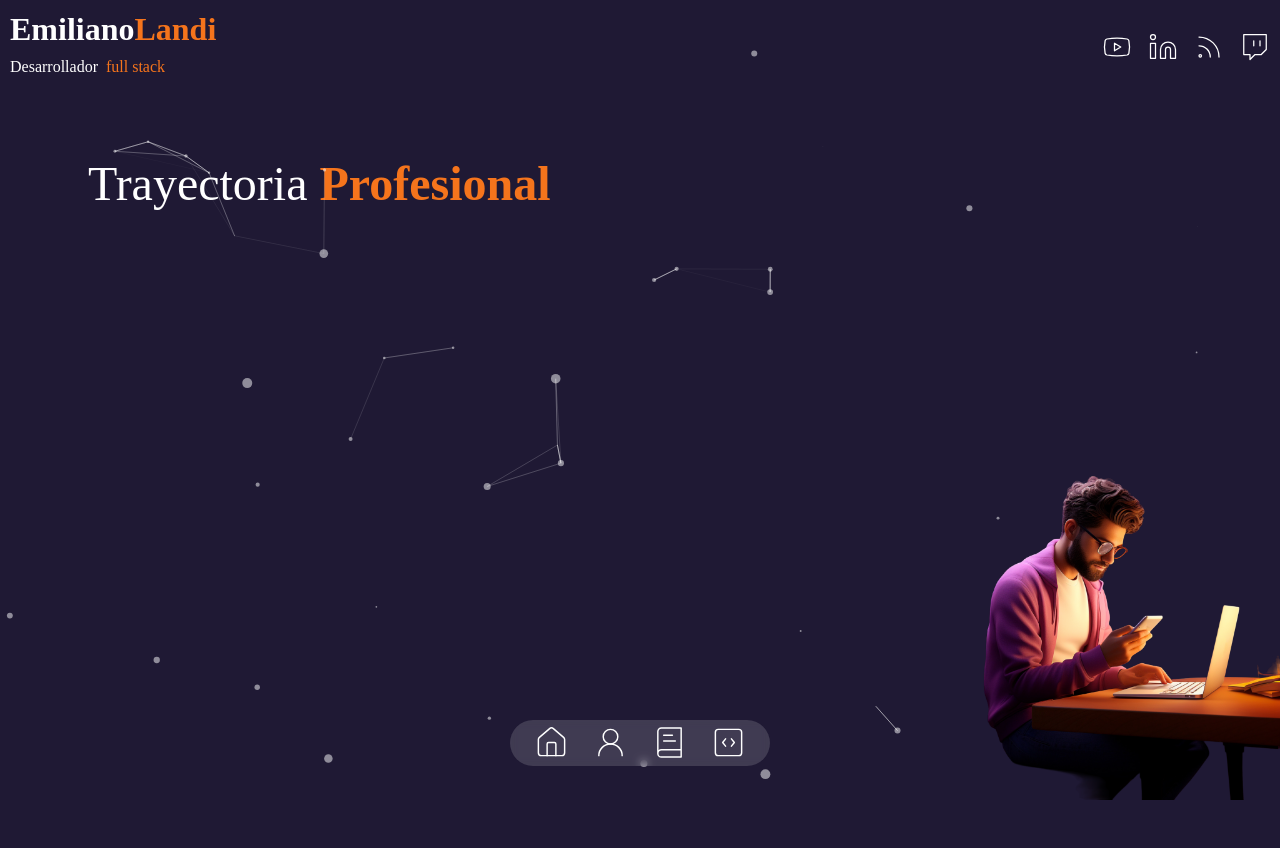
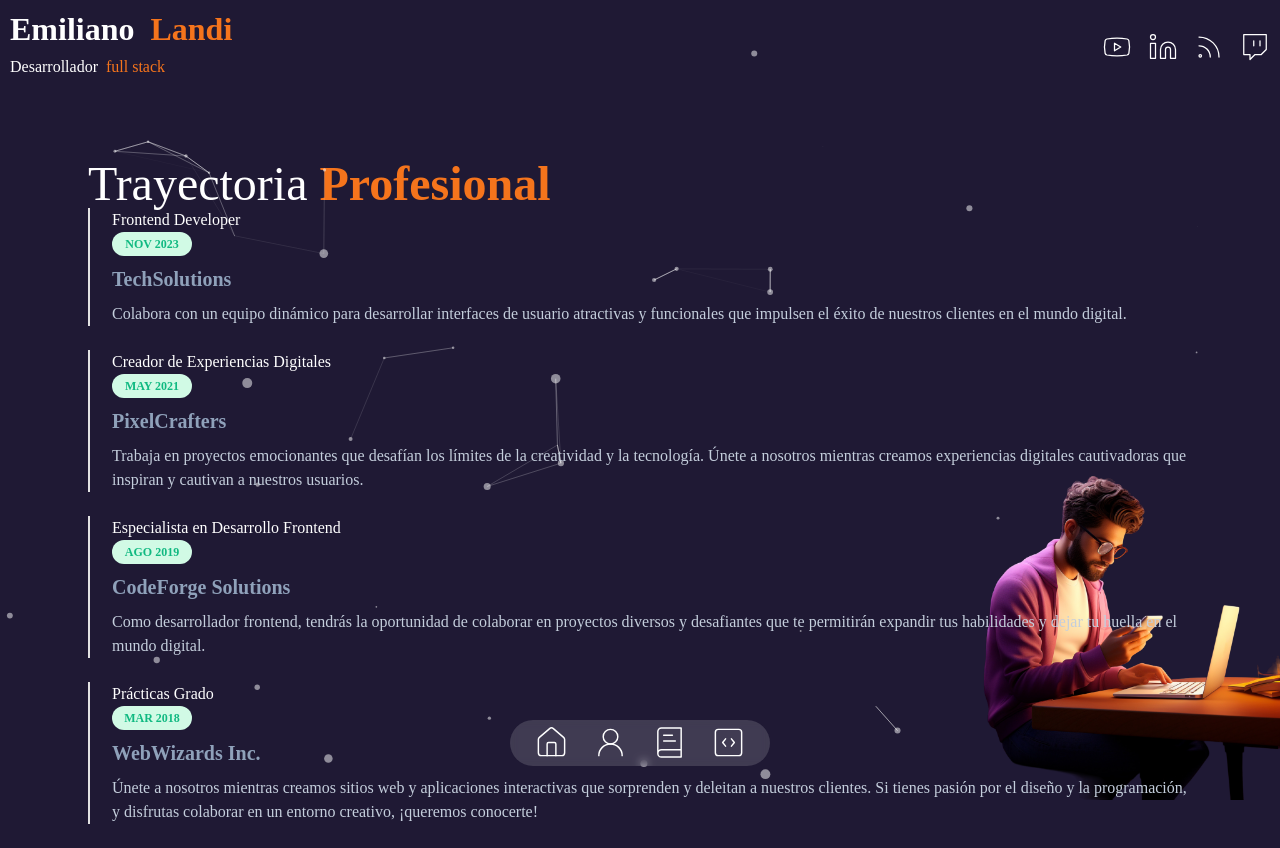
Before and after one commit to Emilianolandi/portafolioi, a Next.js app: page /about-me in a window 1280 px wide. Before the commit the page ends 800 px from the top, so only its background shows below. Built offline with nearby package versions, Linux system fonts and the light colour scheme.

Commit message:
MI EXPERIENCIA

```diff
--- a/app/(routes)/about-me/page.tsx
+++ b/app/(routes)/about-me/page.tsx
@@ -10,8 +10,8 @@ import TransitionPage from "@/component/transition-pages";
 const AboutMePage = () => {
     return (
         <>
+            <TransitionPage />
         <CoverParticles/>
-            <TransitionPage />
             <ContainerPage>
                 <Avatar />
                  <h1 className="contenedor-trayectoria">
@@ -21,9 +21,9 @@ const AboutMePage = () => {
                     </span>
                 </h1>
 
-                {/* <CounterServices /> */}
 
-                {/* <TimeLine /> */}
+
+                <TimeLine />
 
             </ContainerPage>
         </>
--- a/app/globals.css
+++ b/app/globals.css
@@ -211,6 +211,14 @@ main{
   max-width: 38rem;           /* Establece un ancho máximo equivalente a max-w-md en Tailwind */
   width: 20%;                /* Asegura que el contenedor ocupe todo el ancho disponible */
 }
+/* Aplicando estilos al span con la clase 'resaltado' */
+.resaltado {
+
+
+  background-color: yellow; /* Fondo amarillo */
+  padding: 0 5px;    /* Añade un poco de relleno */
+}
+
 .Texto-I {
   margin-bottom: 1.25rem; /* Equivalente a mb-5 en Tailwind */
   font-size: 1.5rem; /* Equivalente a text-2xl en Tailwind */
@@ -326,7 +334,8 @@ align-items: center;
 }
 
 .press {
-  position: absolute; /* Posiciona el elemento de manera absoluta dentro de su contenedor padre */
+
+ /* Posiciona el elemento de manera absoluta dentro de su contenedor padre */
   bottom: 0; /* Alinea el elemento al fondo del contenedor padre */
   right: 0; /* Alinea el elemento a la derecha del contenedor padre */
 
@@ -334,6 +343,7 @@ align-items: center;
 
 @media (min-width: 768px) {
   .press {
+
     display: inline-block; /* Muestra el elemento en pantallas medianas y más grandes */
   }
 }
@@ -342,10 +352,15 @@ align-items: center;
   height: 50%;         /* Ajusta la altura de la imagen al 50% del contenedor */
   max-width: 100%;     /* Evita que la imagen exceda el ancho del contenedor */
   object-fit: cover;   /* Asegura que la imagen cubra completamente el contenedor */
-  position: absolute;  /* Posiciona la imagen de forma absoluta dentro del contenedor */
+  position:fixed;  /* Posiciona la imagen de forma absoluta dentro del contenedor */
   bottom: 0;           /* Ubica la imagen en la parte inferior del contenedor */
   right: 0;            /* Ubica la imagen contra el margen derecho del contenedor */
   margin: 0;           /* Elimina cualquier margen que pueda afectar la posición */
+}
+@media (max-width: 767px) {
+  .Img-About {
+    display: none; /* Oculta el elemento en pantallas más pequeñas */
+  }
 }
 .contenedor-trayectoria {
   justify-content: center;
@@ -361,3 +376,52 @@ align-items: center;
     margin-top: 2.5rem; /* Equivalente a md:mt-10 */
   }
 }
+
+/* ///////////////////ACA ESTA MI EXPERIENCIA  /////////////////////// */
+.Time-Id {
+  position: relative;
+  margin-bottom: 1.5rem; /* Espacio entre cada contenedor */
+  padding-left: 1.5rem; /* Espacio para la línea vertical */
+}
+
+.Time-Id::before {
+  content: '';
+  position: absolute;
+  top: 0;
+  left: 0;
+  width: 2px; /* Ancho de la línea vertical */
+  height: 100%; /* Altura completa del contenedor */
+  background-color: #e2e2e2; /* Color de la línea vertical */
+}
+
+.Time-Info {
+  display: flex;
+  flex-direction: column;
+  align-items: flex-start;
+  margin-bottom: 0.5rem; /* Espacio entre la fecha y el subtítulo */
+}
+
+.Time-Date {
+  display: inline-flex;
+  align-items: center;
+  justify-content: center;
+  width: 5rem; /* Ancho del contenedor de la fecha */
+  height: 1.5rem; /* Altura del contenedor de la fecha */
+  background-color: #d1fae5; /* Color de fondo del contenedor de la fecha */
+  color: #10b981; /* Color del texto de la fecha */
+  font-size: 0.75rem; /* Tamaño del texto */
+  font-weight: 600; /* Fuente semi-negrita */
+  text-transform: uppercase; /* Texto en mayúsculas */
+  border-radius: 9999px; /* Bordes redondeados */
+  margin-bottom: 0.5rem; /* Espacio inferior del contenedor de la fecha */
+}
+
+.Time-Subtitle {
+  font-size: 1.25rem; /* Tamaño del texto del subtítulo */
+  font-weight: bold; /* Fuente en negrita */
+  color: #8fa1ba; /* Color del texto del subtítulo */
+}
+
+.Time-Description {
+  color: #c4cedc; /* Color del texto de la descripción */
+}
--- a/component/conteiner.tsx
+++ b/component/conteiner.tsx
@@ -1,3 +1,5 @@
+import { constants } from "buffer";
+
 interface ContainerProps{
     children:React.ReactNode
 }
--- a/component/header.tsx
+++ b/component/header.tsx
@@ -14,7 +14,7 @@ const Header = () => {
             <div className="Header-1">
                     <Link href='/'>
                         <h3 className="Datos-Header">
-                            Emiliano
+                            Emiliano &nbsp;
 
 
                             <span className=" text-secondary">Landi</span>
--- a/component/time-line.tsx
+++ b/component/time-line.tsx
@@ -2,31 +2,23 @@ import { dataAboutPage } from "@/data";
 
 const TimeLine = () => {
     return (
-        <div className="flex flex-col justify-center divide-y divide-slate-200">
-            <div className="press">
+        <div className="Time-Caja">
+            <div className="Time-Caja1">
                 <div className="-my-6">
                     {dataAboutPage.map((data) => (
-                        <div key={data.id} className="relative py-6 pl-8 sm:pl-32 group">
-                            <h3 className="mb-1 text-2xl font-bold sm:mb-0">{data.title}</h3>
-                            <div className="flex flex-col sm:flex-row items-start mb-1
-                                        group-last:before:hidden before:absolute
-                                        before:left-2 sm:before:left-0 before:h-full
-                                        before:px-px before:bg-slate-300 sm:before:ml-[6.5rem]
-                                        before:self-start before:-translate-x-1/2
-                                        before:translate-y-3 after:absolute after:left-2
-                                        sm:after:left-0 after:w-2 after:h-2 after:bg-indigo-600
-                                        after:border-4 after:box-content after:border-slate-50
-                                        after:rounded-full sm:after:ml-[6.5rem] after:-translate-x-1/2
-                                        after:translate-y-1.5">
-                                <time className="sm:absolute left-0 translate-y-0.5 inline-flex items-center justify-center text-xs font-semibold uppercase w-20 h-6 mb-3 sm:mb-0 text-emerald-600 bg-emerald-100 rounded-full">{data.date}</time>
-                                <div className="text-xl font-bold text-gray-400">{data.subtitle}</div>
-                            </div>
-                            <div className="text-slate-400">{data.description}</div>
-                        </div>
+                     <div key={data.id} className="Time-Id">
+                     <h3 className="Time-Title">{data.title}</h3>
+                     <div className="Time-Info">
+                         <time className="Time-Date">{data.date}</time>
+                         <div className="Time-Subtitle">{data.subtitle}</div>
+                     </div>
+                     <div className="Time-Description">{data.description}</div>
+                 </div>
+
                     ))}
                 </div>
             </div>
-        </div>
+            </div>
     );
 }
 
```
Also changed, not shown: component/introduccion.tsx (+9 -7 lines).
